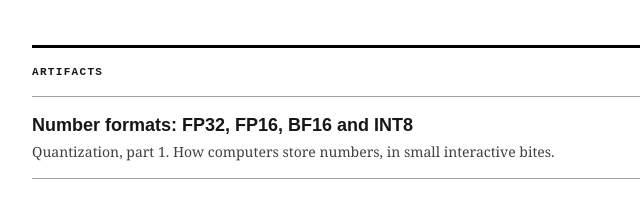
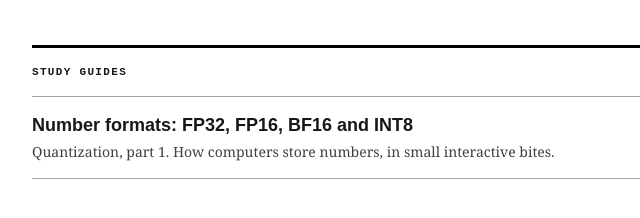
Before and after one commit to maulairfani/maulairfani.github.io, an Astro site: page / in a window 1280 px wide. Shown: the part 264-482 px from the top of the page, 292-932 px from the left. Built offline with nearby package versions, Linux system fonts and the light colour scheme; Astro itself is replaced by a stand-in of ours.

Commit message:
Rename artifacts section to Study Guides

```diff
--- a/src/pages/index.astro
+++ b/src/pages/index.astro
@@ -37,7 +37,7 @@ const description = "I'm an AI/ML engineer based in Jakarta, and this is where I
       </header>
 
       <section class="mt-12 border-t-[3px] border-black pt-4">
-        <h2 class="font-label text-[11px] font-bold uppercase tracking-[0.12em]">Artifacts</h2>
+        <h2 class="font-label text-[11px] font-bold uppercase tracking-[0.12em]">Study Guides</h2>
         <ul class="mt-4 border-t border-neutral-400">
           {
             artifacts.map((a) => (
```
